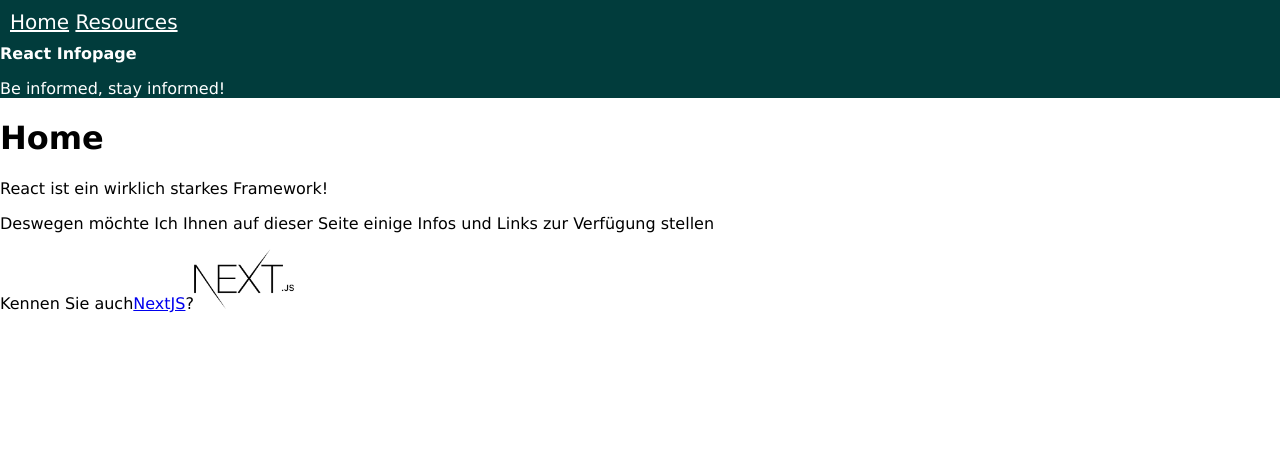
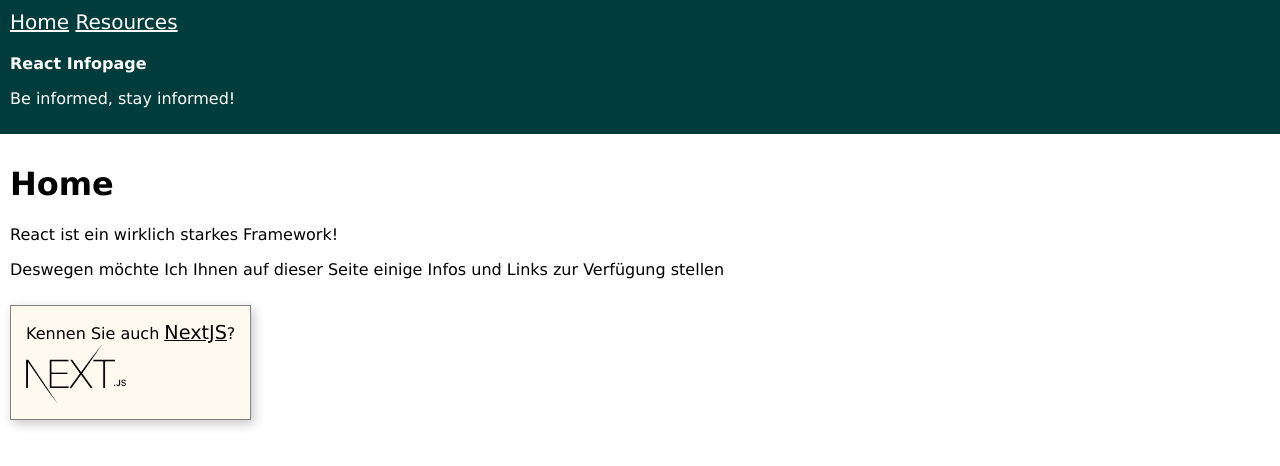
Before and after one commit to LinkedInLearning/react-esst-3161772, a React (Create React App) app: page / in a window 1280 px wide. Shown: the top 466 px of the page. Built offline with nearby package versions, Linux system fonts and the light colour scheme.

Commit message:
scoped styles / css modules etc

```diff
--- a/package.json
+++ b/package.json
@@ -11,6 +11,7 @@
     "react-dom": "^17.0.2",
     "react-router-dom": "^6.2.1",
     "react-scripts": "5.0.0",
+    "sass": "^1.49.0",
     "web-vitals": "^2.1.3"
   },
   "scripts": {
--- a/src/components/App.jsx
+++ b/src/components/App.jsx
@@ -8,18 +8,13 @@ import {
 import { Home } from "./Home";
 import { Resources } from "./Resources";
 import { Hero } from "./Hero";
-import "../styles/global.css";
+import "../styles/global.scss";
 
 export function App() {
   return (
     <BrowserRouter>
       <header>
-        <nav
-          style={{
-            padding: "10px",
-            fontSize: "20px",
-          }}
-        >
+        <nav>
           <Link to="/">Home</Link>{" "}
           <Link to="/resources">Resources</Link>
         </nav>
--- a/src/components/Hero.jsx
+++ b/src/components/Hero.jsx
@@ -1,6 +1,8 @@
+import styles from "../styles/Hero.module.scss";
+
 export function Hero() {
   return (
-    <div>
+    <div className={styles.hero}>
       <strong>React Infopage</strong>
       <p>Be informed, stay informed!</p>
     </div>
--- a/src/components/Home.jsx
+++ b/src/components/Home.jsx
@@ -1,6 +1,8 @@
+import styles from "../styles/Home.module.scss";
+
 export function Home() {
   return (
-    <>
+    <div className={styles.home}>
       <h1>Home</h1>
       <p>React ist ein wirklich starkes Framework!</p>
       <p>
@@ -8,11 +10,11 @@ export function Home() {
         einige Infos und Links zur Verfügung stellen
       </p>
 
-      <aside>
+      <aside className={styles["side-info"]}>
         Kennen Sie auch
         <a href="https://nextjs.org/">NextJS</a>?
         <img width="100" src="./nextjs-logo.png" />
       </aside>
-    </>
+    </div>
   );
 }
--- /dev/null
+++ b/src/styles/Hero.module.scss
@@ -0,0 +1,3 @@
+.hero {
+  padding: 10px;
+}
--- /dev/null
+++ b/src/styles/Home.module.scss
@@ -0,0 +1,22 @@
+.home {
+  padding: 10px;
+}
+
+.side-info {
+  display: inline-block;
+  padding: 15px;
+  margin: 10px 0;
+  border: 1px solid gray;
+  box-shadow: 3px 4px 10px #33333344;
+  background: floralwhite;
+
+  a {
+    font-size: 120%;
+    margin-left: 5px;
+    color: black;
+  }
+
+  img {
+    display: block;
+  }
+}
--- a/src/styles/global.css
+++ /dev/null
@@ -1,12 +0,0 @@
-body {
-  margin: 0;
-}
-
-header {
-  background: #013c3c;
-  color: white;
-}
-
-header a {
-  color: white;
-}
--- /dev/null
+++ b/src/styles/global.scss
@@ -0,0 +1,17 @@
+body {
+  margin: 0;
+}
+
+header {
+  background: #013c3c;
+  color: white;
+
+  nav {
+    padding: 10px;
+    font-size: 20px;
+  }
+
+  a {
+    color: white;
+  }
+}
```
Also changed, not shown: 1 other file (tests, documents, lock files or other folders).
